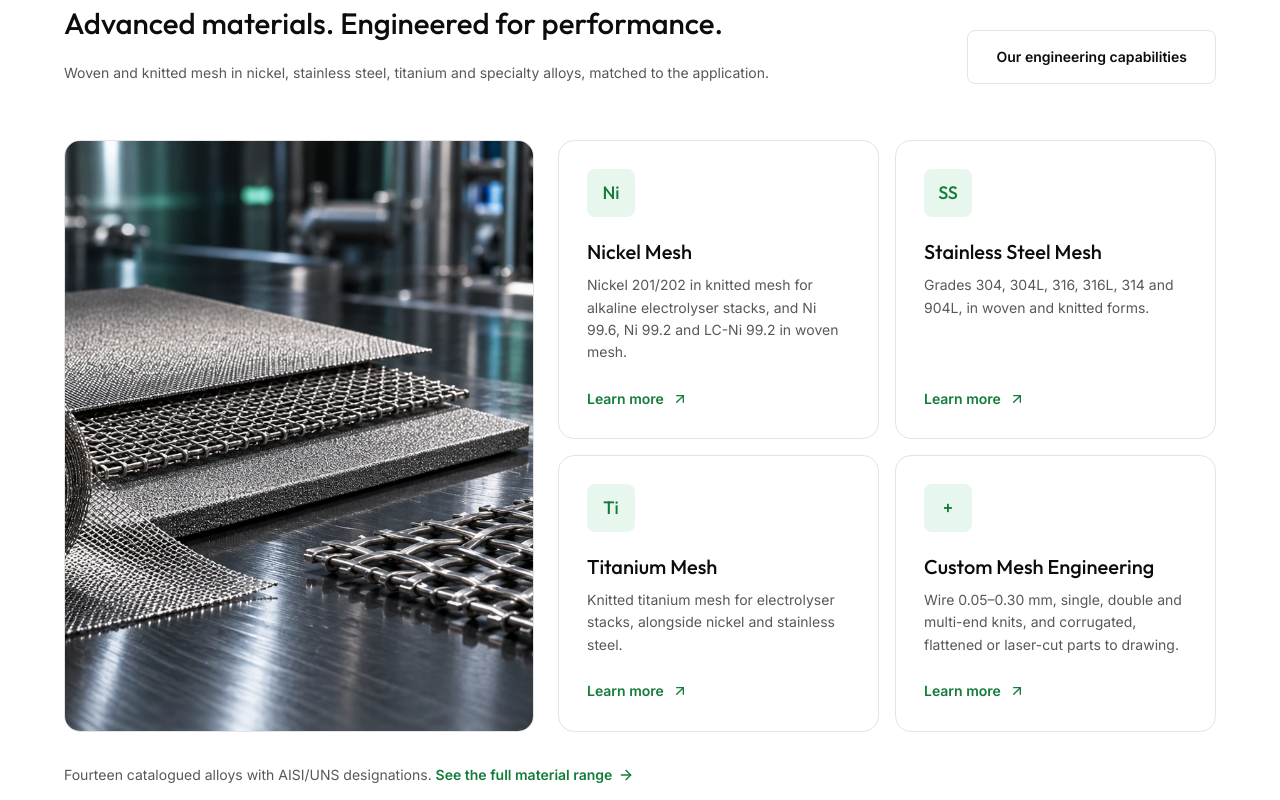
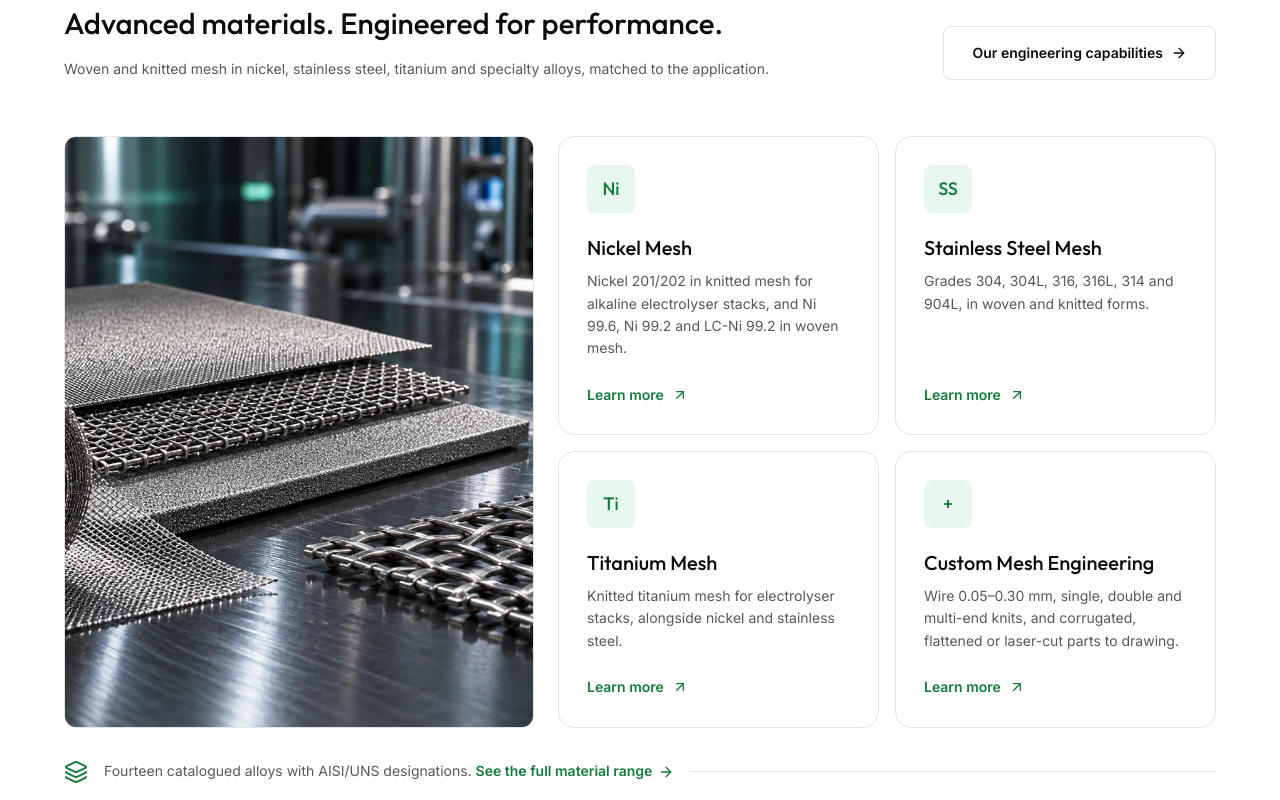
Before and after one commit to rohitsahu786k-dev/bvk-hydrotech, a Next.js app: page / in a window 1280 px wide. Shown: the part 1460-2260 px from the top of the page. Built offline with nearby package versions, Linux system fonts and the light colour scheme; no server answers.

Commit message:
Restyle the materials section header and footer line

```diff
--- a/components/sections/HomeMaterials.tsx
+++ b/components/sections/HomeMaterials.tsx
@@ -1,28 +1,31 @@
 import Image from "next/image";
 import Link from "next/link";
-import { ArrowRight, ArrowUpRight } from "lucide-react";
+import { ArrowRight, ArrowUpRight, Layers } from "lucide-react";
 import { materials } from "@/content/home";
-import SectionHeading from "./SectionHeading";
 
 /** The material families: illustration on the left, four cards on the right. */
 export default function HomeMaterials() {
   return (
     <section id="materials" className="section scroll-mt-24 bg-surface">
       <div className="shell">
-        <SectionHeading
-          tone="light"
-          eyebrow="Materials & engineering capabilities"
-          title="Advanced materials. Engineered for performance."
-          description="Woven and knitted mesh in nickel, stainless steel, titanium and specialty alloys, matched to the application."
-          action={
-            <Link href="/engineering-manufacturing" className="btn btn-outline-dark">
+        <div className="flex flex-col gap-6 lg:flex-row lg:items-end lg:justify-between">
+          <div>
+            <p className="eyebrow text-brand-deep">Materials &amp; engineering capabilities</p>
+            <h2 className="pt-5 font-display text-4xl font-bold leading-[1.1] tracking-tight text-balance text-ink lg:text-[3.25rem]">
+              Advanced materials. Engineered for performance.
+            </h2>
+            <p className="pt-4 text-base leading-relaxed text-grey lg:text-lg">
+              Woven and knitted mesh in nickel, stainless steel, titanium and specialty alloys, matched to the application.
+            </p>
+          </div>
+          <Link href="/engineering-manufacturing" className="btn btn-outline-dark shrink-0 gap-2 self-start lg:self-end">
             Our engineering capabilities
+            <ArrowRight aria-hidden className="h-4 w-4" />
           </Link>
-          }
-        />
+        </div>
 
         <div className="mt-14 grid gap-6 lg:grid-cols-[5fr_7fr]">
-          <figure className="group relative min-h-[20rem] overflow-hidden rounded-lg border border-hairline bg-surface-raised">
+          <figure className="group relative min-h-[20rem] overflow-hidden rounded-xl border border-hairline bg-surface-raised">
             <Image
               src="/bvk-assets/04-materials-engineering-capabilities.webp"
               alt="Illustration: rolls, sheets and tubes of woven metal mesh"
@@ -57,7 +60,9 @@ export default function HomeMaterials() {
           </ul>
         </div>
 
-        <p className="pt-8 text-sm text-grey">
+        <div className="flex items-center gap-4 pt-8 text-sm text-grey">
+          <Layers aria-hidden className="h-6 w-6 shrink-0 text-brand-deep" />
+          <p className="shrink-0">
             Fourteen catalogued alloys with AISI/UNS designations.{" "}
             <Link
               href="/precision-mesh-solutions"
@@ -67,6 +72,8 @@ export default function HomeMaterials() {
               <ArrowRight aria-hidden className="h-4 w-4" />
             </Link>
           </p>
+          <span aria-hidden className="hidden h-px flex-1 bg-hairline lg:block" />
+        </div>
       </div>
     </section>
   );
```
Lines whose indentation alone changed are shown as unchanged.
